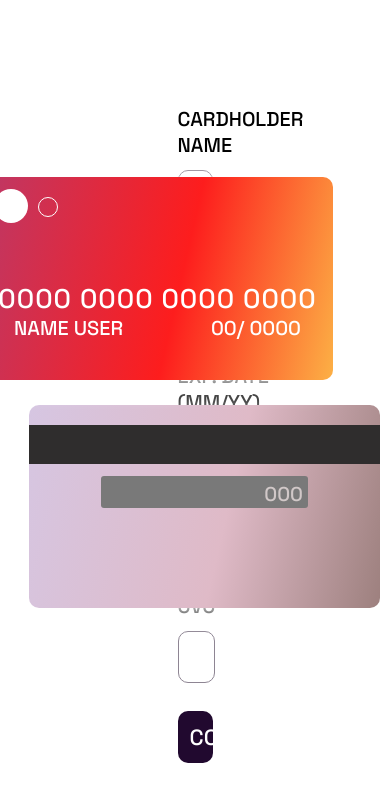
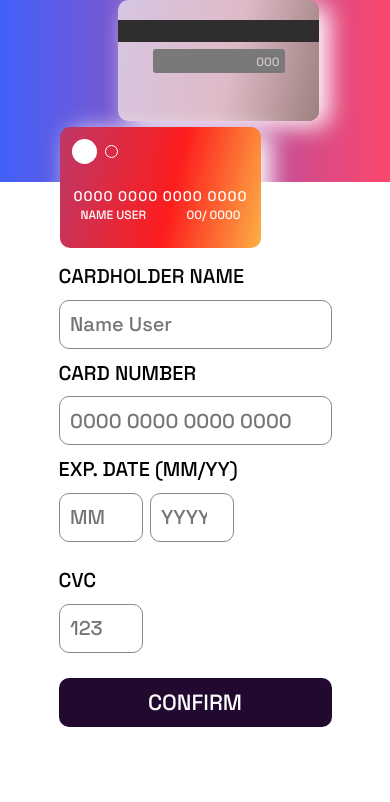
Before and after one commit to gabifrancamr/completeInfoCard, a React (Vite) app: page / in a window 390 px wide. Shown: the top 802 px of the page. Built offline with nearby package versions, Linux system fonts and the light colour scheme; the HTML template or start-up script is replaced by a standard one.

Commit message:
responsividade

```diff
--- a/src/components/AreaCard/styles.ts
+++ b/src/components/AreaCard/styles.ts
@@ -1,8 +1,8 @@
 import styled from 'styled-components'
 
 export const AreaCardContainer = styled.div`
-  width: 428px;
-  height: 100vh;
+  width: 100%;
+  height: 13rem;
   background: rgb(63, 94, 251);
   background: linear-gradient(
     90deg,
@@ -10,21 +10,40 @@ export const AreaCardContainer = styled.div`
     rgba(252, 70, 107, 1) 100%
   );
   display: flex;
-  flex-direction: column;
+  flex-direction: row;
   justify-content: center;
   align-items: center;
+  margin-bottom: 4rem;
+
+  @media (min-width: 750px) {
+    position: relative;
+    width: 428px;
+    height: 100vh;
+    display: flex;
+    flex-direction: column;
+    justify-content: center;
+    align-items: center;
+    margin-bottom: 0;
+  }
+
+  @media (min-width: 1030px) {
+    width: 800px;
+  }
 `
 
 export const Cards = styled.div`
   position: relative;
+  margin-top: 3rem;
+
+  @media (min-width: 750px) {
+    margin-top: 0;
+  }
 `
 
 export const FrontCard = styled.div`
   position: absolute;
-  top: -245px;
-  left: -18px;
-  width: 351px;
-  height: 203px;
+  top: 15px;
+  left: -135px;
   z-index: 10;
   background: rgb(131, 58, 180);
   background: linear-gradient(
@@ -34,7 +53,23 @@ export const FrontCard = styled.div`
     rgba(252, 176, 69, 1) 100%
   );
   box-shadow: 10px 5px 24px #ffffff;
+  width: 201px;
+  height: 121px;
   border-radius: 10px;
+
+  @media (min-width: 750px) {
+    top: -167px;
+    left: -114px;
+    width: 277px;
+    height: 167px;
+  }
+
+  @media (min-width: 1030px) {
+    top: -245px;
+    left: -18px;
+    width: 351px;
+    height: 203px;
+  }
 `
 
 export const Circles = styled.div`
@@ -45,57 +80,93 @@ export const WhiteCircle = styled.div`
   position: absolute;
   top: 12px;
   left: 12px;
-  width: 34px;
-  height: 34px;
+  width: 25px;
+  height: 25px;
   background-color: white;
   border-radius: 50%;
+
+  @media (min-width: 750px) {
+    width: 34px;
+    height: 34px;
+  }
 `
 
 export const TransparentCircle = styled.div`
   position: absolute;
-  top: 20px;
-  left: 56px;
-  width: 20px;
-  height: 20px;
+  top: 18px;
+  left: 45px;
+  width: 13px;
+  height: 13px;
   background-color: transparent;
   border: 1px solid #ffffff;
   border-radius: 50%;
+
+  @media (min-width: 750px) {
+    top: 20px;
+    left: 56px;
+    width: 20px;
+    height: 20px;
+  }
 `
 
 export const NumberAndData = styled.div`
   position: relative;
-  width: 351px;
-  top: 44px;
-
+  width: 201px;
   height: 100px;
   display: flex;
   justify-content: center;
+
+  @media (min-width: 750px) {
+    width: 277px;
+    top: 44px;
+  }
+
+  @media (min-width: 1030px) {
+    width: 351px;
+    top: 44px;
+  }
 `
 
 export const CardNumber = styled.div`
   position: absolute;
   top: 60px;
-  font-size: 27px;
+  font-size: 14px;
   letter-spacing: 1px;
   color: #ffffff;
   width: auto;
   text-decoration: none;
+
+  @media (min-width: 750px) {
+    font-size: 20px;
+  }
+
+  @media (min-width: 1030px) {
+    font-size: 27px;
+  }
 `
 
 export const CardData = styled.div`
   position: absolute;
-  top: 94px;
-  width: 287px;
-  font-size: 20px;
+  top: 80px;
+  width: 160px;
   display: flex;
   justify-content: space-between;
-
+  font-size: 12px;
   color: #ffffff;
-
-  gap: 1rem;
 
   div {
     text-transform: uppercase;
+  }
+
+  @media (min-width: 750px) {
+    top: 83px;
+    width: 228px;
+  }
+
+  @media (min-width: 1030px) {
+    top: 94px;
+    width: 287px;
+    font-size: 20px;
   }
 `
 
@@ -104,10 +175,8 @@ export const BackCard = styled.div`
   flex-direction: column;
   align-items: center;
   position: absolute;
-  top: -17px;
-  left: 29px;
-  width: 351px;
-  height: 203px;
+  bottom: -9px;
+  left: -77px;
   z-index: 9;
   background: rgb(214, 198, 226);
   background: linear-gradient(
@@ -117,25 +186,61 @@ export const BackCard = styled.div`
     rgba(157, 128, 126, 1) 100%
   );
   box-shadow: 10px 5px 24px #ffffff;
+  width: 201px;
+  height: 121px;
   border-radius: 10px;
+
+  @media (min-width: 750px) {
+    top: 21px;
+    left: -93px;
+    width: 277px;
+    height: 167px;
+  }
+
+  @media (min-width: 1030px) {
+    top: -17px;
+    left: 29px;
+    width: 351px;
+    height: 203px;
+  }
 `
 export const LineBlack = styled.div`
-  width: 351px;
-  height: 39px;
+  width: 201px;
+  height: 22px;
   background-color: #2f2d2d;
   position: absolute;
   top: 20px;
+
+  @media (min-width: 750px) {
+    width: 277px;
+  }
+
+  @media (min-width: 1030px) {
+    width: 351px;
+    height: 39px;
+  }
 `
 
 export const LineGray = styled.div`
   position: absolute;
-  width: 207px;
-  top: 71px;
-  font-size: 20px;
-  height: 32px;
+  top: 49px;
+  width: 132px;
+  height: 24px;
   background-color: rgb(121, 121, 121);
   border-radius: 3px;
   text-align: end;
   padding: 5px;
+  font-size: 12px;
   color: #d1c8c8;
+
+  @media (min-width: 750px) {
+    width: 167px;
+  }
+
+  @media (min-width: 1030px) {
+    width: 207px;
+    top: 71px;
+    font-size: 20px;
+    height: 32px;
+  }
 `
--- a/src/components/FormContent/styles.ts
+++ b/src/components/FormContent/styles.ts
@@ -8,4 +8,8 @@ export const FormContent = styled.div`
   align-items: center;
   gap: 0.5rem;
   padding: 0 10rem;
+
+  @media (max-width: 1000px) {
+    padding: 0rem;
+  }
 `
--- a/src/layout/styles.ts
+++ b/src/layout/styles.ts
@@ -2,4 +2,9 @@ import styled from 'styled-components'
 
 export const DefaultLayoutContent = styled.div`
   display: flex;
+  flex-direction: column;
+
+  @media (min-width: 750px) {
+    flex-direction: row;
+  }
 `
--- a/src/pages/Form/styles.ts
+++ b/src/pages/Form/styles.ts
@@ -1,7 +1,7 @@
 import styled from 'styled-components'
 
 export const FormArea = styled.form`
-  width: 50%;
+  width: 70%;
   font-size: 20px;
   height: auto;
   margin-top: 25px;
@@ -13,19 +13,31 @@ export const FormArea = styled.form`
 
 export const InfoCard = styled.div`
   display: flex;
-  flex-wrap: wrap;
+  //flex-wrap: wrap;
   width: 100%;
   justify-content: space-between;
   gap: 1rem;
+
+  input {
+    max-width: 6rem;
+  }
+
+  @media (max-width: 750px) {
+    flex-wrap: wrap;
+  }
 `
 
 export const MonthAndYear = styled.div`
   display: flex;
-  flex-wrap: wrap;
+  //flex-wrap: wrap;
   gap: 0.5rem;
 
   input {
     text-transform: uppercase;
-    width: 8.468rem;
+    max-width: 6rem;
+  }
+
+  @media (max-width: 750px) {
+    flex-wrap: wrap;
   }
 `
--- a/src/styles/global.ts
+++ b/src/styles/global.ts
@@ -8,4 +8,10 @@ export const GlobalStyle = createGlobalStyle`
     font-family: 'Space Grotesk';
 }
 
+@media (max-width: 768px) {
+    html {
+        font-size: 87.5%;
+    }
+}
+
 `
```
